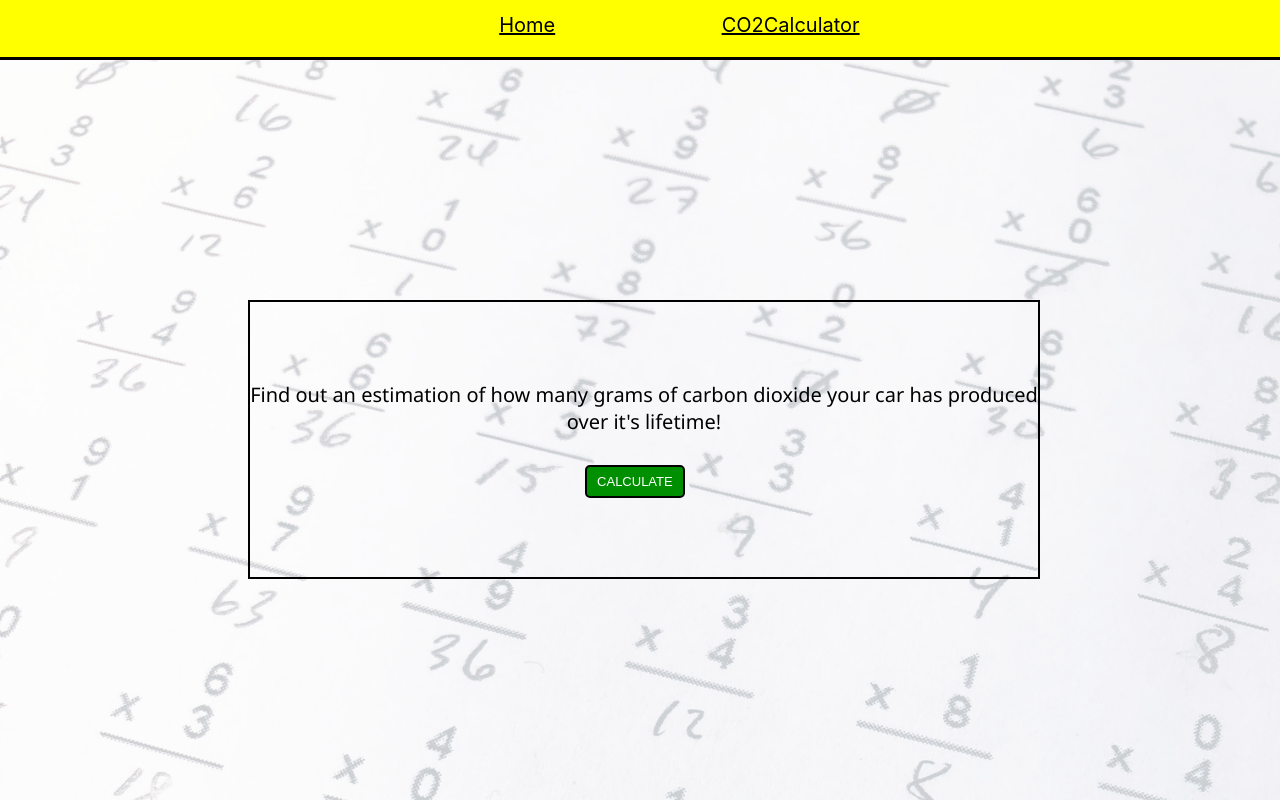
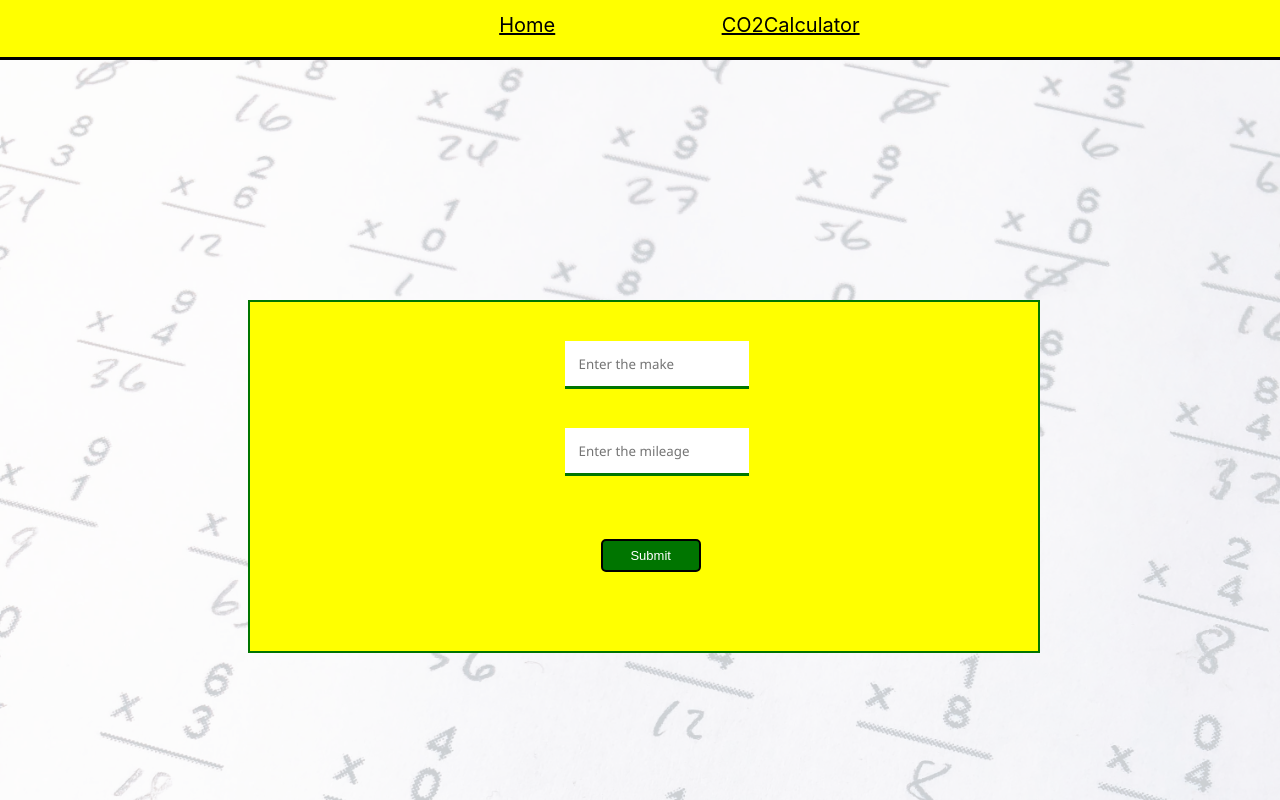
Before and after one commit to vansh-rugnate/CarEmissionCalculatorProject, a React (Create React App) app: page /CO2Calculator in a window 1280 px wide. Shown: the top 800 px of the page. Built offline with nearby package versions, Linux system fonts and the light colour scheme.

Commit message:
input fields

```diff
--- a/src/App.css
+++ b/src/App.css
@@ -57,15 +57,21 @@
   text-align: center;
 }
 
+.homepagebox3 {
+  border-top:4px solid rgba(11, 11, 11, 1);
+  padding:5em;
+  margin-bottom: 10%;
+}
+
 .homepagebox {
-  border-top:2px solid rgba(0,0,0,0.32);
+  border-top:2px solid rgba(11, 11, 11, 1);
   padding:5em;
   margin-bottom: 10%;
 }
 
 .homepagebox1 {
-  border-top:2px solid rgba(0,0,0,0.32);
-  border-bottom: 2px solid rgba(0,0,0,0.32);
+  border-top:2px solid rgba(11, 11, 11, 1);
+  border-bottom: 4px solid rgba(11, 11, 11, 1);
   padding:5em;
   margin-bottom: 10%;
 }
@@ -117,14 +123,30 @@
   text-align: center;
 }
 
+.input {
+  border: none;
+  border-bottom: 3px solid rgb(0, 117, 0, 1);
+  margin-left: 40%;
+  padding: 1em;
+  margin-top: 5%;
+  width: 20%;
+  font-family: Segoe UI;
+}
+
+.input:hover {
+  background-color: rgba(223, 223, 223, 1);
+  border: none;
+  border-bottom: 3px solid rgb(0, 117, 0, 1);
+}
+
 .button {
   border-radius: 5px;
   border:2px solid black;
-  margin-top: 1.5%;
+  margin-top: 8%;
   margin-bottom: 10%;
-  margin-left: 42.5%;
+  margin-left: 44.5%;
   font-size: 13px;
-  background-color: rgb(0,143,0,1);
+  background-color: rgb(0, 117, 0, 1);
   cursor: pointer;
   border-color: black;
   color: white;
@@ -134,7 +156,7 @@
 }
 
 .button:hover {
-  background-color: rgba(0,103,255,1);
+  background-color: rgba(0, 161, 0, 1);
 }
 
 .buttonpagebox {
@@ -143,8 +165,9 @@
 }
 
 .buttonpagebox1 {
-  border:2px solid black;
+  border:2px solid rgb(0, 117, 0, 1);
   margin-left:1%;
+  background-color: yellow;
 }
 
 /*error*/
--- a/src/CarEmissionCalculator.tsx
+++ b/src/CarEmissionCalculator.tsx
@@ -1,116 +1,104 @@
-import React from 'react';
+import React, { useState } from 'react';
 import App from './App';
-import getData from './App';
 import './App.css';
 import './index.css';
 import { Helmet } from 'react-helmet';
 import { cars } from './CarArray';
+//import React, { useState } from "react";
 
 const CarEmissionsCalculator = () => {
 
-	const getData = () => {
+  const [make, setmake] = useState(String);
+  const [mileage, setmileage] = useState(String);
 
-    // ask for the make
-    var make = prompt('Enter the make of your car here:');
+  const submitForm = (event: React.FormEvent<HTMLFormElement>) => {
+    // Preventing the page from reloading
+    event.preventDefault();
 
-    // handle cancellation of make prompt
-    if (make === null ) {
-      alert('You have cancelled the calculation!')
-      return;
-    }
+    // Do something
+    var lowermake = make.toLowerCase();
 
-    // handle skipping of make prompt
-    if (make === '' ) {
+    if (make === '') {
       alert('You have to enter a make!')
       return;
     }
-
-    // if (isNaN(make) === false){
-    //   alert('You have to enter a make!')
-    //   return;
-    // }
-
-    // allow user to input the make in caps
-    var lowermake = make.toLowerCase();
-
-    // find index of make in terms of carmake
 
     const search = (obj:any) => obj.carmake === lowermake;
 
     // find index of the array which has the make
     var i = cars.findIndex(search)
 
-    // if the make is not present in array, alert user
     if (i === -1) {
       alert('Please enter a valid car make!')
       return;
     }
 
-    // ask for mileage
-    var mileageinmiles = Number(prompt('Enter the mileage of your car (in miles) here:'))
+    var nummileage : number = +mileage;
 
-    // hand;e cancellation of mileage prompt
-    if (mileageinmiles === null ) {
-      alert('You have cancelled the calculation!')
-      return;
-    }
-
-    // handle skipping of mileage prompt
-    if (mileageinmiles === 0 ) {
+    if (nummileage === 0 ) {
       alert('You have to enter a mileage!')
       return;
     }
 
     // if mileage is not a number, ask user to input number
-    if (isNaN(mileageinmiles)) {
-      alert('You have to enter a number!')
+    if (isNaN(nummileage)) {
+      alert('The mileage has to be a number!')
       return;
     }
 
-    const mileageinkm = mileageinmiles * 1.60934
-
-    // calculate the total grams of co2 and alert user
-    const TotalEmissions = cars[i].co2 * mileageinkm
-
+    const TotalEmissions = cars[i].co2 * nummileage
     alert('The total carbon dioxide emitted by your vehicle over its lifespan is: ' + TotalEmissions + ' grams')
 
-    }
+  }
 
-	return (
-
+  return (
 
     <div className='calcpage'>
 
-			<Helmet>
+      <div className='calcpage1'>
 
-        <title lang = 'en'>
-         Car Emissions Calculator
-        </title>
+        <form onSubmit={submitForm}>
 
-      </Helmet>
+          <div className='buttonpagebox'>
 
-		  <div className='calcpage1'>
+            <div>
 
-        <div className='buttonpagebox'>
+              <div>
 
-          <div>
+                <div className='buttonpagebox1'>
 
-            <div className = 'buttonpagebox1'>
+                  <input
+                    value={make}
+                    onChange={(e) => setmake(e.target.value)}
+                    type="text"
+                    placeholder="Enter the make"
+                    className="input"
+                  />
 
-              <h1 className='calcpagetext'> Find out an estimation of how many grams of carbon dioxide your car has produced over it's lifetime! </h1>
+                  <input
+                    value={mileage}
+                    onChange={(e) => setmileage(e.target.value)}
+                    type="string"
+                    placeholder="Enter the mileage"
+                    className="input"
+                  />
 
-              <button type='button' className='button' onClick = { getData }> CALCULATE </button>
+                  <button type="submit" className="button">Submit</button>
+
+                </div>
+
+              </div>
 
             </div>
 
           </div>
 
-  		  </div>
+        </form>
 
       </div>
 
     </div>
-	);
-}
+  );
+};
 
 export default CarEmissionsCalculator;
--- a/src/Home.tsx
+++ b/src/Home.tsx
@@ -100,7 +100,7 @@ const Home = () => {
 
 
 
-                    <div id="WhatIsCO2" className ='homepagebox'>
+                    <div id="WhatIsCO2" className ='homepagebox3'>
 
                         <h1 className='homepagesubtitle'> What is carbon dioxide? </h1>
 
```
